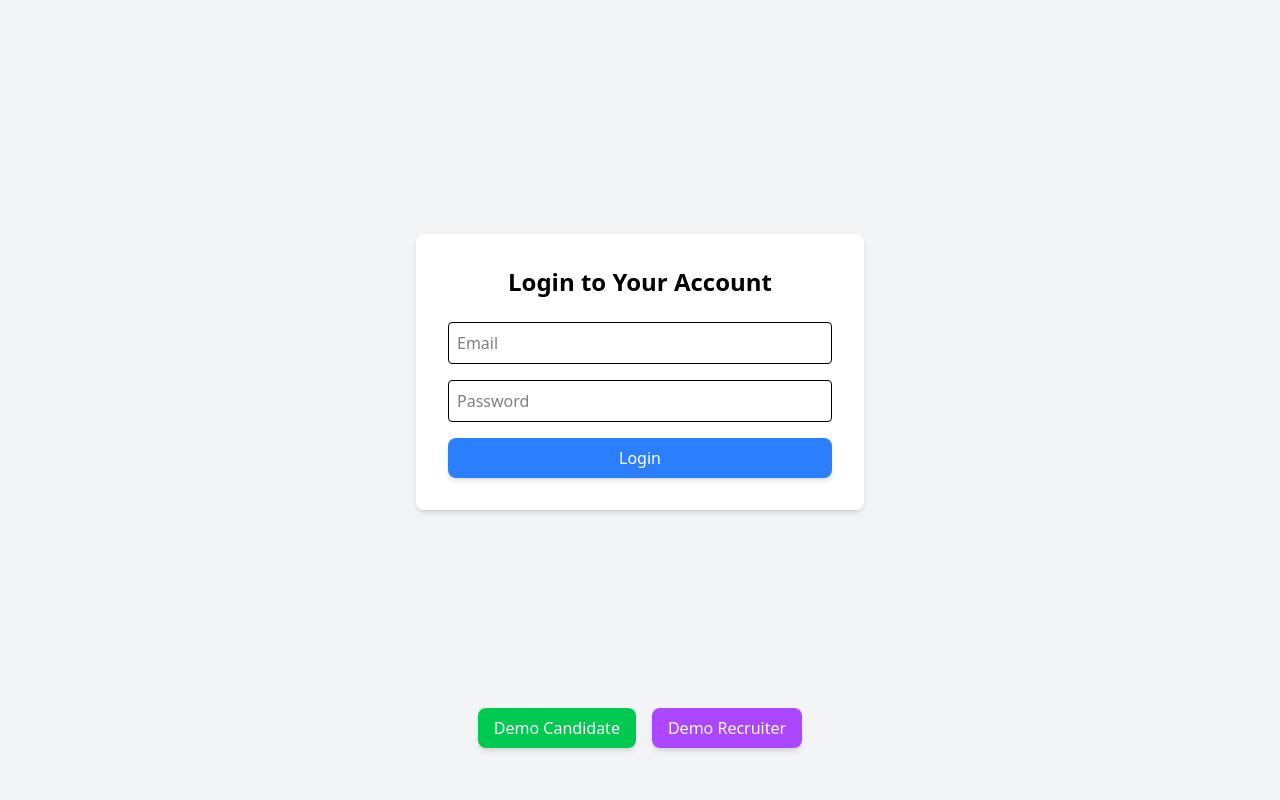
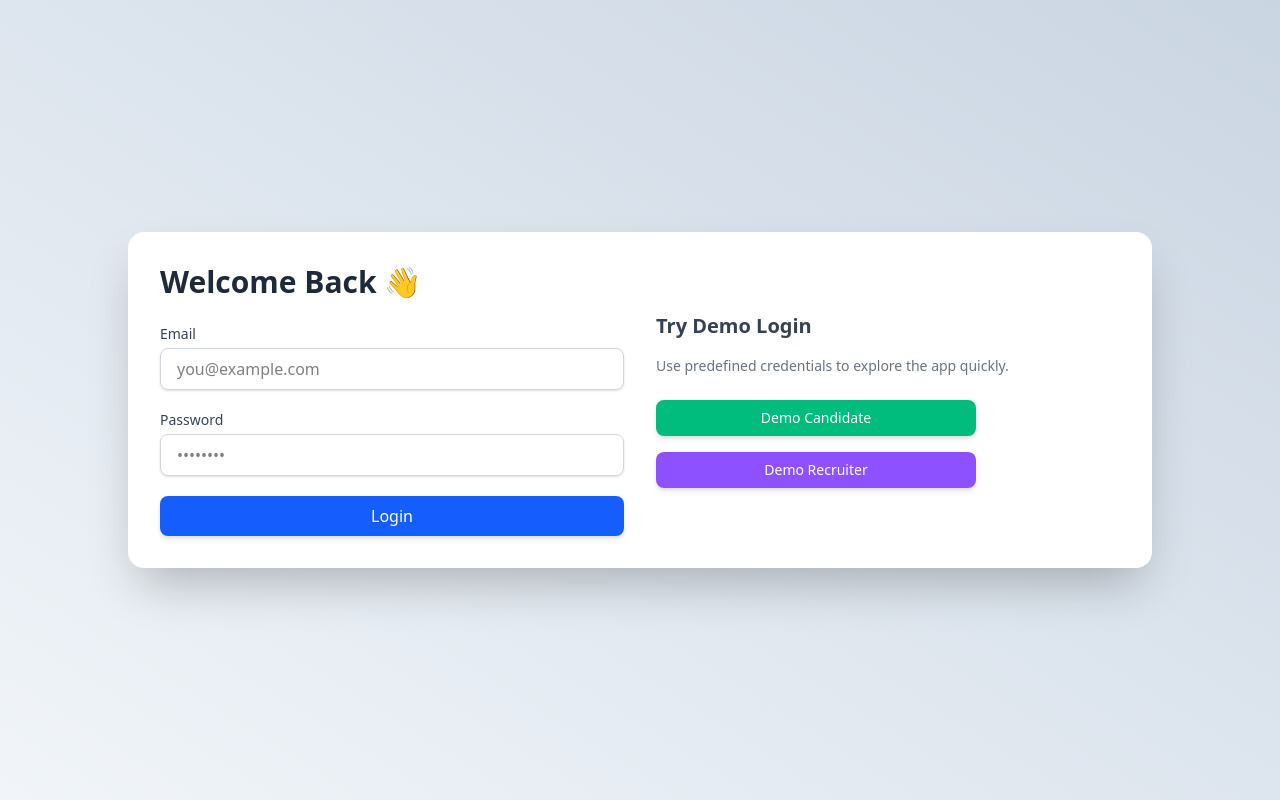
Before and after one commit to ChefnCoder/Job-Portal-AI, a React (Vite) app in the folder frontend/: page /login in a window 1280 px wide. Built offline with nearby package versions, Linux system fonts and the light colour scheme; no server answers.

Commit message:
ui improvements

```diff
--- a/frontend/src/components/AuthForm.jsx
+++ b/frontend/src/components/AuthForm.jsx
@@ -5,10 +5,9 @@ export default function AuthForm({ type, onSubmit, defaultValues }) {
     name: "",
     email: "",
     password: "",
-    role: "candidate", // Default role
+    role: "candidate",
   });
 
-  // ✅ Autofill Form When `defaultValues` Change
   useEffect(() => {
     if (defaultValues) {
       setFormData((prev) => ({
@@ -29,62 +28,82 @@ export default function AuthForm({ type, onSubmit, defaultValues }) {
   };
 
   return (
-    <div className="flex items-center justify-center min-h-[80vh] bg-gray-100">
-      <div className="w-full max-w-md p-8 bg-white rounded-lg shadow-md">
-        <h2 className="text-2xl font-bold text-center mb-6">
-          {type === "login" ? "Login to Your Account" : "Create an Account"}
-        </h2>
-
-        <form onSubmit={handleSubmit} className="space-y-4">
+    <form onSubmit={handleSubmit} className="space-y-5">
+      {/* Signup Fields */}
       {type === "signup" && (
         <>
+          <div>
+            <label htmlFor="name" className="block text-sm font-medium text-gray-700 mb-1">
+              Full Name
+            </label>
             <input
               type="text"
               name="name"
-                placeholder="Full Name"
               value={formData.name}
               onChange={handleChange}
-                className="w-full p-2 border rounded"
+              placeholder="John Doe"
+              className="w-full px-4 py-2 border border-gray-300 rounded-lg shadow-sm focus:outline-none focus:ring-2 focus:ring-blue-400 focus:border-transparent transition"
               required
             />
+          </div>
+
+          <div>
+            <label htmlFor="role" className="block text-sm font-medium text-gray-700 mb-1">
+              Select Role
+            </label>
             <select
               name="role"
               value={formData.role}
               onChange={handleChange}
-                className="w-full p-2 border rounded"
+              className="w-full px-4 py-2 border border-gray-300 rounded-lg shadow-sm focus:outline-none focus:ring-2 focus:ring-blue-400 focus:border-transparent transition"
               required
             >
               <option value="candidate">Candidate</option>
               <option value="recruiter">Recruiter</option>
             </select>
+          </div>
         </>
       )}
+
+      {/* Email */}
+      <div>
+        <label htmlFor="email" className="block text-sm font-medium text-gray-700 mb-1">
+          Email
+        </label>
         <input
           type="email"
           name="email"
-            placeholder="Email"
           value={formData.email}
           onChange={handleChange}
-            className="w-full p-2 border rounded"
+          placeholder="you@example.com"
+          className="w-full px-4 py-2 border border-gray-300 rounded-lg shadow-sm focus:outline-none focus:ring-2 focus:ring-blue-400 focus:border-transparent transition"
           required
         />
+      </div>
+
+      {/* Password */}
+      <div>
+        <label htmlFor="password" className="block text-sm font-medium text-gray-700 mb-1">
+          Password
+        </label>
         <input
           type="password"
           name="password"
-            placeholder="Password"
           value={formData.password}
           onChange={handleChange}
-            className="w-full p-2 border rounded"
+          placeholder="••••••••"
+          className="w-full px-4 py-2 border border-gray-300 rounded-lg shadow-sm focus:outline-none focus:ring-2 focus:ring-blue-400 focus:border-transparent transition"
           required
         />
+      </div>
+
+      {/* Submit */}
       <button
         type="submit"
-            className="w-full p-2 bg-blue-500 text-white hover:bg-blue-600 rounded-lg shadow-md  transition cursor-pointer"
+        className="w-full px-4 py-2 bg-blue-600 hover:bg-blue-700 text-white  cursor-pointer font-medium rounded-lg transition shadow-md"
       >
-            {type === "login" ? "Login" : "Signup"}
+        {type === "login" ? "Login" : "Sign Up"}
       </button>
     </form>
-      </div>
-    </div>
   );
 }
--- a/frontend/src/components/Navbar.jsx
+++ b/frontend/src/components/Navbar.jsx
@@ -2,6 +2,7 @@ import React, { useState } from "react";
 import { Link, useNavigate } from "react-router-dom";
 import { useAuth } from "../hooks/useAuth";
 import { Menu, X } from "lucide-react";
+//is importing two icon components – Menu and X – from the lucide-react library.
 
 export default function Navbar() {
   const { user, logout } = useAuth();
@@ -12,8 +13,8 @@ export default function Navbar() {
 
   const handleLogout = async () => {
     await logout();
-    navigate("/");
-    window.location.reload();
+    navigate("/"); //navigate to respective page and ensure no reload happens
+    window.location.reload(); //reload page after navigation
   };
 
   return (
--- a/frontend/src/components/PrivateRoute.jsx
+++ b/frontend/src/components/PrivateRoute.jsx
@@ -1,4 +1,4 @@
-import { Navigate, Outlet } from "react-router-dom";
+import { Navigate, Outlet } from "react-router-dom"; //Outlet:	Renders the actual child route component if the user passes the checks
 import { useAuth } from "../hooks/useAuth";
 
 export default function PrivateRoute({ allowedRoles }) {
--- a/frontend/src/pages/Login.jsx
+++ b/frontend/src/pages/Login.jsx
@@ -9,22 +9,19 @@ export default function Login() {
   const [loading, setLoading] = useState(false);
   const [demoUser, setDemoUser] = useState(null);
 
-  // Predefined Demo Credentials
   const demoCredentials = {
     candidate: { email: "demo.candidate@example.com", password: "candidate123" },
     recruiter: { email: "demo.recruiter@example.com", password: "recruiter123" },
   };
 
-  // Autofill Login Form with Demo Credentials
   const handleDemoLogin = (role) => {
     setDemoUser(demoCredentials[role]);
   };
 
   const handleLogin = async (formData) => {
-    setLoading(true); // Show loader
+    setLoading(true);
     const res = await login(formData);
-    setLoading(false); // Hide loader after response
-
+    setLoading(false);
     if (res) {
       navigate("/");
       window.location.reload();
@@ -32,39 +29,51 @@ export default function Login() {
   };
 
   return (
-    <div className="flex flex-col items-center justify-center min-h-screen bg-gray-100">
-      {error && <p className="text-red-500 text-center">{error}</p>}
+    <div className="min-h-screen flex items-center justify-center bg-gradient-to-tr from-slate-100 to-slate-300 px-4">
+      <div className="bg-white shadow-2xl rounded-2xl p-8 w-full max-w-5xl animate-fade-in grid grid-cols-1 md:grid-cols-2 gap-8">
+        {/* Left: Form Section */}
+        <div className="flex flex-col justify-center">
+          <h2 className="text-3xl font-semibold text-gray-800 mb-6 text-center md:text-left">
+            Welcome Back 👋
+          </h2>
 
-      {/* Show Loader when loading */}
-      {loading ? (
-        <div className="flex flex-col items-center">
-          <div className="animate-spin rounded-full h-10 w-10 border-t-2 border-blue-500 border-solid"></div>
-          <p className="mt-2 text-blue-500">Logging in...</p>
+          {error && <p className="text-sm text-red-500 text-center mb-4">{error}</p>}
+
+          {loading ? (
+            <div className="flex flex-col items-center py-10">
+              <div className="w-10 h-10 border-4 border-blue-500 border-t-transparent rounded-full animate-spin"></div>
+              <p className="mt-3 text-blue-500 font-medium">Logging in...</p>
+            </div>
+          ) : (
+            <AuthForm type="login" onSubmit={handleLogin} defaultValues={demoUser} />
+          )}
         </div>
-      ) : (
-        <>
-          {/* ✅ Render Login Form */}
-          <AuthForm type="login" onSubmit={handleLogin} defaultValues={demoUser} />
 
-          {/* ✅ Demo Login Buttons */}
-          <div className="mt-4 space-x-4">
+        {/* Right: Demo Buttons */}
+        <div className="flex flex-col justify-center items-center md:items-start text-center md:text-left">
+          <h3 className="text-xl font-semibold text-gray-700 mb-4">Try Demo Login</h3>
+          <p className="text-sm text-gray-500 mb-6">
+            Use predefined credentials to explore the app quickly.
+          </p>
+
+          <div className="space-y-4 w-full max-w-xs">
             <button
               onClick={() => handleDemoLogin("candidate")}
-              className="px-4 py-2 bg-green-500 text-white hover:bg-green-600 transition rounded-lg shadow-md cursor-pointer"
-              disabled={loading} // Disable while loading
+              disabled={loading}
+              className="w-full px-4 py-2 bg-emerald-500 hover:bg-emerald-600 text-white text-sm rounded-lg shadow-md transition-all duration-200 cursor-pointer"
             >
               Demo Candidate
             </button>
             <button
               onClick={() => handleDemoLogin("recruiter")}
-              className="px-4 py-2 bg-purple-500 text-white rounded-lg shadow-md hover:bg-purple-600 transition cursor-pointer"
-              disabled={loading} // Disable while loading
+              disabled={loading}
+              className="w-full px-4 py-2 bg-violet-500 hover:bg-violet-600 text-white text-sm rounded-lg shadow-md transition-all duration-200 cursor-pointer"
             >
               Demo Recruiter
             </button>
           </div>
-        </>
-      )}
+        </div>
+      </div>
     </div>
   );
 }
--- a/frontend/src/pages/PostJob.jsx
+++ b/frontend/src/pages/PostJob.jsx
@@ -23,7 +23,7 @@ export default function PostJob() {
       const token = localStorage.getItem("token");
       if (!token) return;
 
-      const res = await axios.post(`${API_URL}/jobs/create`, formData, {
+      await axios.post(`${API_URL}/jobs/create`, formData, {
         headers: { Authorization: `Bearer ${token}` },
       });
 
@@ -35,52 +35,70 @@ export default function PostJob() {
   };
 
   return (
-    <div className="p-6">
-      <h1 className="text-3xl font-bold mb-4">Post a New Job</h1>
-      <form onSubmit={handleSubmit} className="bg-white p-4 rounded-lg shadow-md">
-        <label className="block mb-2">Job Title</label>
+    <div className="min-h-screen px-4 py-10 bg-gradient-to-br from-slate-100 via-indigo-50 to-slate-100 flex items-center justify-center">
+      <div className="bg-white/60 backdrop-blur-md border border-gray-200 rounded-2xl shadow-xl p-8 w-full max-w-2xl animate-fade-in">
+        <h1 className="text-3xl font-bold text-gray-800 mb-6 text-center">Post a New Job</h1>
+
+        <form onSubmit={handleSubmit} className="space-y-6">
+          <div>
+            <label className="block text-sm font-medium text-gray-700 mb-1">Job Title</label>
             <input
               type="text"
               name="title"
               value={formData.title}
               onChange={handleChange}
-          className="w-full p-2 border rounded mb-4"
+              className="w-full px-4 py-2 border border-gray-300 rounded-lg shadow-sm focus:outline-none focus:ring-2 focus:ring-indigo-400"
               required
             />
+          </div>
 
-        <label className="block mb-2">Job Description</label>
+          <div>
+            <label className="block text-sm font-medium text-gray-700 mb-1">Job Description</label>
             <textarea
               name="description"
               value={formData.description}
               onChange={handleChange}
-          className="w-full p-2 border rounded mb-4"
+              rows={4}
+              className="w-full px-4 py-1 border border-gray-300 rounded-lg shadow-sm focus:outline-none focus:ring-2 focus:ring-indigo-400"
               required
             ></textarea>
+          </div>
 
-        <label className="block mb-2">Skills Required (Comma Separated)</label>
+          <div>
+            <label className="block text-sm font-medium text-gray-700 mb-1">
+              Skills Required <span className="text-gray-500 text-xs">(comma separated)</span>
+            </label>
             <input
               type="text"
               name="skillsRequired"
               value={formData.skillsRequired}
               onChange={handleChange}
-          className="w-full p-2 border rounded mb-4"
+              className="w-full px-4 py-2 border border-gray-300 rounded-lg shadow-sm focus:outline-none focus:ring-2 focus:ring-indigo-400"
               required
             />
+          </div>
 
-        <label className="block mb-2">Experience Level</label>
+          <div>
+            <label className="block text-sm font-medium text-gray-700 mb-1">Experience Level</label>
             <input
               type="text"
               name="experienceLevel"
               value={formData.experienceLevel}
               onChange={handleChange}
-          className="w-full p-2 border rounded mb-4"
+              placeholder="e.g. 0-1 years, 2+ years"
+              className="w-full px-4 py-2 border border-gray-300 rounded-lg shadow-sm focus:outline-none focus:ring-2 focus:ring-indigo-400"
               required
             />
+          </div>
 
-        <button type="submit" className="px-4 py-2 bg-green-500 text-white rounded cursor-pointer">
+          <button
+            type="submit"
+            className="w-full py-2 bg-green-600 hover:bg-green-700 text-white font-medium rounded-lg shadow-md transition cursor-pointer"
+          >
             Post Job
           </button>
         </form>
       </div>
+    </div>
   );
 }
```
Also changed, not shown: frontend/src/pages/Jobs.jsx (+18 -10 lines), frontend/src/pages/Signup.jsx (+26 -14 lines), frontend/src/pages/ViewApplicants.jsx (+43 -65 lines). Lines whose indentation alone changed are shown as unchanged.
